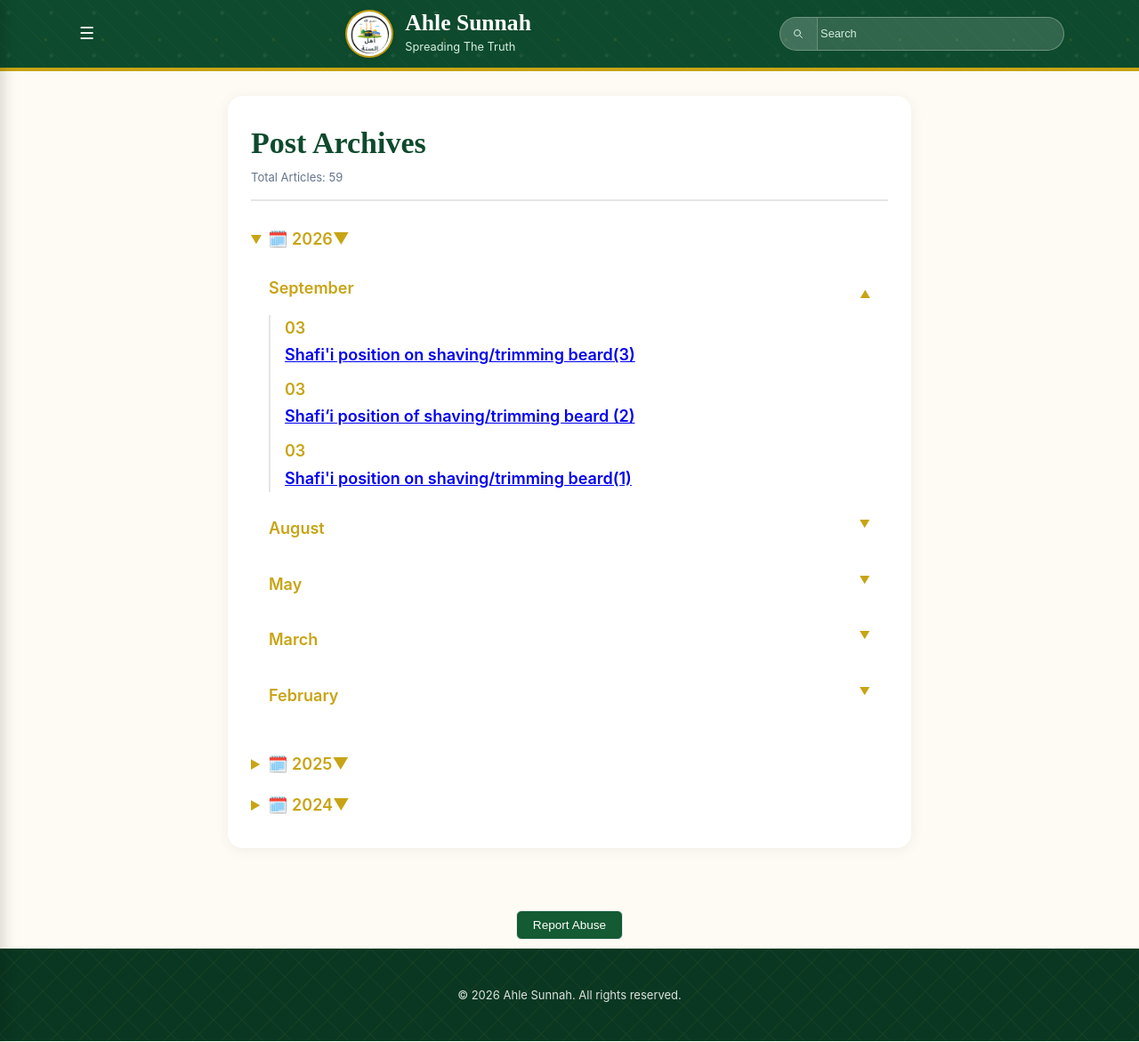
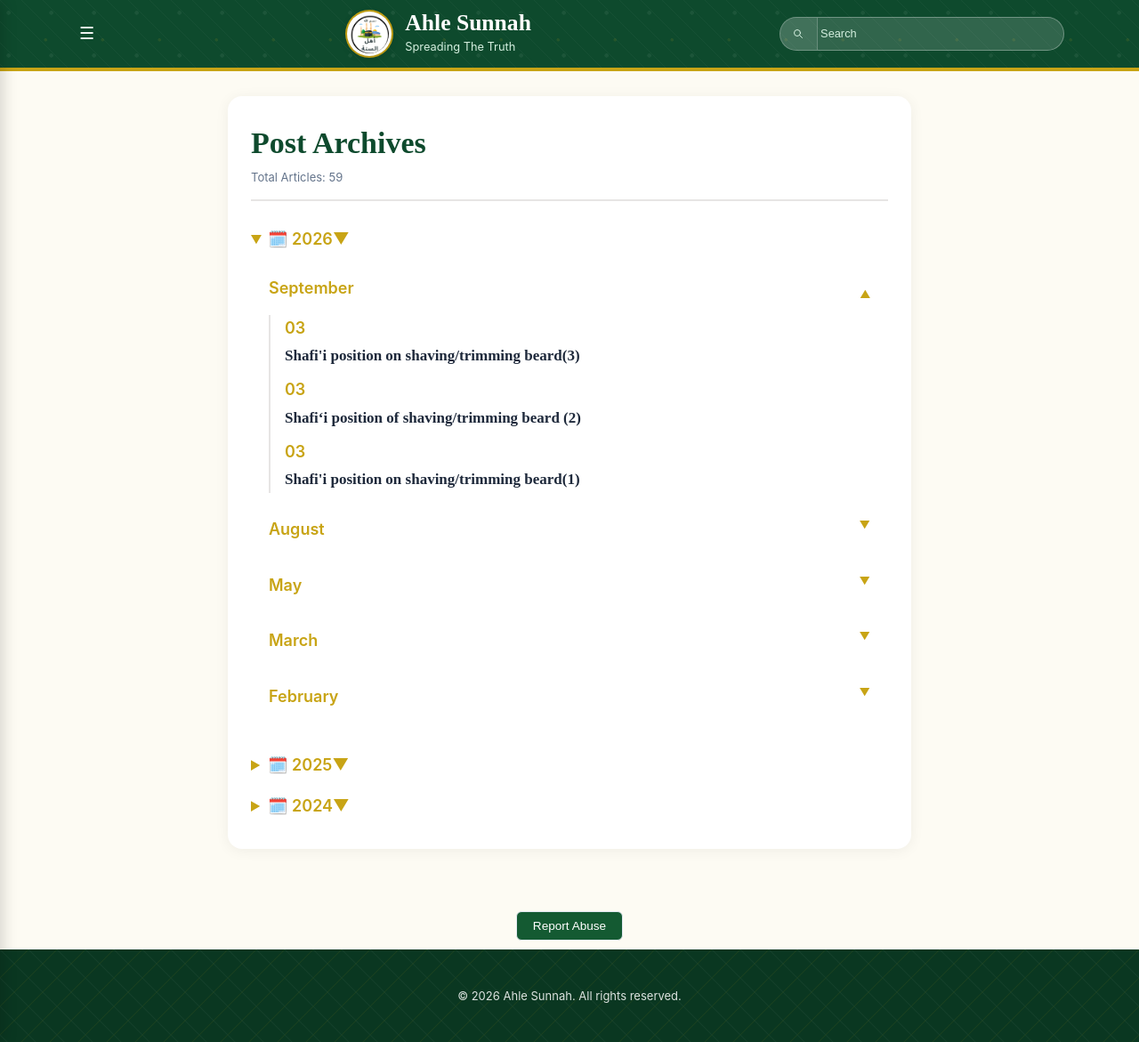
Before and after one commit to Fali17/ahlesunnah, a Jekyll site: the page built from archive.html, in a window 1280 px wide and 1171 px high. Shown: the whole window at 89% size. Built offline with Jekyll 4.4.1, drawn with Linux system fonts in a browser that asks for light colours.

Commit message:
Update archive.html

```diff
--- a/archive.html
+++ b/archive.html
@@ -6,11 +6,26 @@ permalink: archive
 
 <style>
   /* Rotates nested month arrows dynamically when opened */
-.archive-month-accordion[open] .archive-month-title .month-arrow {
-  transform: rotate(180deg);
-}
-.archive-month-title::-webkit-details-marker { display: none; }
+  .archive-month-accordion[open] .archive-month-title .month-arrow {
+    transform: rotate(180deg);
+  }
+  .archive-month-title::-webkit-details-marker { display: none; }
 
+  /* Archive post hyperlink clean base style layout overrides */
+  .archive-item-title-wrap a {
+    font-family: 'Amiri', serif;
+    font-size: 17px;
+    font-weight: 600;
+    color: var(--text) !important;
+    text-decoration: none !important; /* Strips default browser link underline lines */
+    transition: color 0.2s ease;
+  }
+
+  /* Adds a smooth focus or active color shift effect upon cursor hover actions */
+  .archive-item-title-wrap a:hover {
+    color: var(--primary) !important;
+    text-decoration: none !important; /* Forces underline to stay hidden on hover layout states */
+  }
 </style>
 
 <div class="post-full" style="background: var(--card); padding: 32px 26px; border-radius: 16px; box-shadow: 0 2px 16px rgba(0,0,0,0.06);">
```
